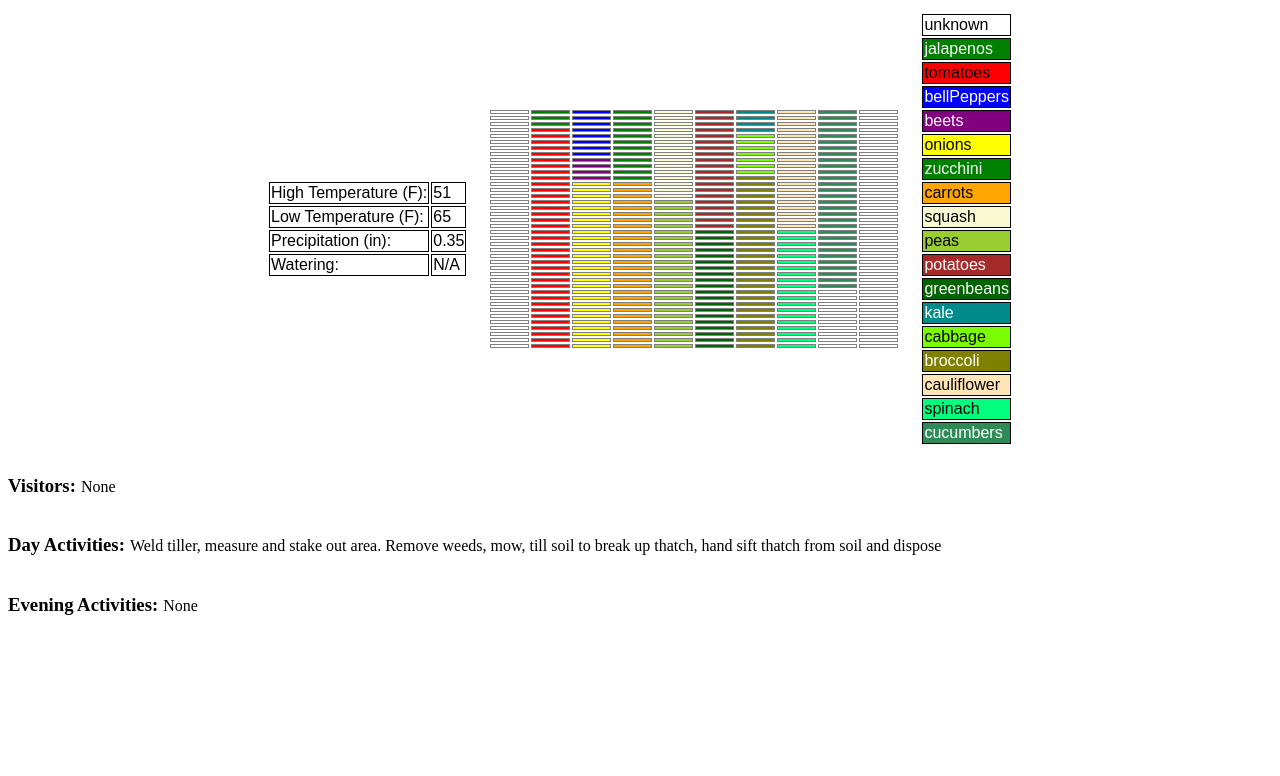
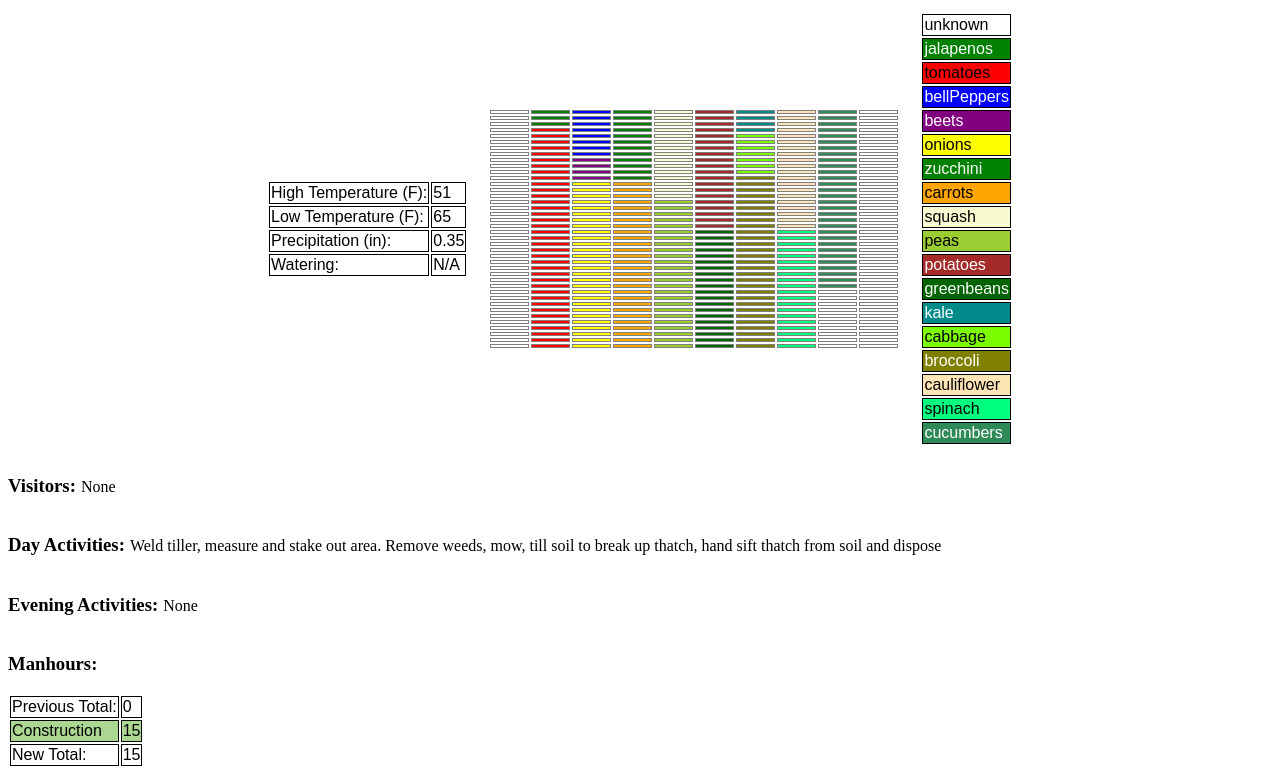
Before and after one commit to pwkoski/pwkoski.github.io, a plain HTML site: page dcr.html in a window 1280 px wide. Shown: the part 645-1421 px from the top of the page. Before the commit the page ends 1287 px from the top, so only its background shows below. Drawn offline with Linux system fonts and the light colour scheme.

Commit message:
Add the manhours calculation table

```diff
--- a/dcr.html
+++ b/dcr.html
@@ -48,6 +48,8 @@
             </div>
         </div>
         <div id="manhours">
+            <div id="manhoursText">
+            </div>
         </div>
         <div id="purchases">
         </div>
--- a/dcr.js
+++ b/dcr.js
@@ -367,8 +367,80 @@ function addActivities(pageNumber) {
 //     "image_url": ["https://picsum.photos/200", "https://picsum.photos/300", "https://picsum.photos/400"],
 //   }]
 
+//Displays currrent day's activities and man hours, displays the previous total,
+//displays new total
+function addManHours(pageNumber) {
+  let previousTotal = 0.0;
+  let newTotal = 0.0;
+  let currentActivity = data[pageNumber].manHours[0];
+  let currentHours = data[pageNumber].manHours[1];
 
-function addManHours(pageNumber) {
+  //get divs
+  const manhoursDiv = document.getElementById("manhours");
+  //clear existing content
+  manhoursDiv.innerHTML = "";
+
+  // Create manhours content
+  const manhoursHeading = document.createElement("h3");
+  manhoursHeading.innerText = "Manhours:  ";
+
+  //Add content to divs
+  manhoursDiv.appendChild(manhoursHeading);
+
+  //Create div for text
+  const manhoursText = document.createElement('div');
+  manhoursText.setAttribute("id", "manhoursText");
+  manhoursDiv.appendChild(manhoursText);
+
+
+
+
+  for (let i = 0; i < pageNumber; i++) {
+    previousTotal = previousTotal + data[i].manHours[1];
+  }
+
+  const manhoursTable = document.createElement("table");
+  const manhoursBody = document.createElement("tbody");
+  const row1 = document.createElement("tr");
+  const row2 = document.createElement("tr");
+  const row3 = document.createElement("tr");
+  const cell11 = document.createElement("td");
+  const cell12 = document.createElement("td");
+  const cell21 = document.createElement("td");
+  const cell22 = document.createElement("td");
+  const cell31 = document.createElement("td");
+  const cell32 = document.createElement("td");
+  let cell11Text = document.createTextNode("Previous Total: ");
+  let cell12Text = document.createTextNode(previousTotal);
+  let cell21Text = document.createTextNode(currentActivity);
+  let cell22Text = document.createTextNode(currentHours);
+  let cell31Text = document.createTextNode("New Total: ");
+  let cell32Text = document.createTextNode(previousTotal + currentHours);
+
+  cell11.appendChild(cell11Text);
+  cell12.appendChild(cell12Text);
+  cell21.appendChild(cell21Text);
+  cell22.appendChild(cell22Text);
+  cell31.appendChild(cell31Text);
+  cell32.appendChild(cell32Text);
+
+  row1.appendChild(cell11);
+  row1.appendChild(cell12);
+  row2.appendChild(cell21);
+  row2.appendChild(cell22);
+  row3.appendChild(cell31);
+  row3.appendChild(cell32);
+
+  manhoursBody.appendChild(row1);
+  manhoursBody.appendChild(row2);
+  manhoursBody.appendChild(row3);
+
+  manhoursTable.appendChild(manhoursBody);
+
+  manhoursText.appendChild(manhoursTable);
+
+
+
 
 }
 
--- a/dcrdata.js
+++ b/dcrdata.js
@@ -9,7 +9,7 @@ export const data = [
     "visitors": "None",
     "dayActivities": "Weld tiller, measure and stake out area. Remove weeds, mow, till soil to break up thatch, hand sift thatch from soil and dispose",
     "eveningActivities": "None",
-    "manHours": ["Paul", 7.5, "Derek", 7.5],
+    "manHours": ["Construction", 15.0],
     "purchases": ["Seeds, Stakes, Twine", 90.00],
     "image_url": ["https://picsum.photos/200", "https://picsum.photos/300", "https://picsum.photos/400"],
   },
@@ -22,7 +22,7 @@ export const data = [
     "visitors": "Joslyn Dunbar",
     "dayActivities": "Spread manure, till into soil, create garden layout, source fencing from closest supplier",
     "eveningActivities": "Trip to farm supply store to purchase fencing",
-    "manHours": ["Paul", 11.0, "Derek", 11.0, "Joslyn", 5.0],
+    "manHours": ["Construction", 22.0],
     "purchases": ["Fenceposts", 300.00],
     "image_url": ["https://picsum.photos/400", "https://picsum.photos/300", "https://picsum.photos/200"],
   },
@@ -35,7 +35,7 @@ export const data = [
     "visitors": "None",
     "dayActivities": "None",
     "eveningActivities": "Pick up fencing 2 heavy duty, 1 light duty, work gloves, and zip ties from Menards. Pick up fence pounder/work gloves/hoe/ladder from parents.",
-    "manHours": ["Paul", 3.0, "Derek", 0.0],
+    "manHours": ["Construction", 3.0],
     "purchases": ["Fencing", 90.00],
     "image_url": ["https://picsum.photos/300", "https://picsum.photos/400", "https://picsum.photos/300"],
   },
```
